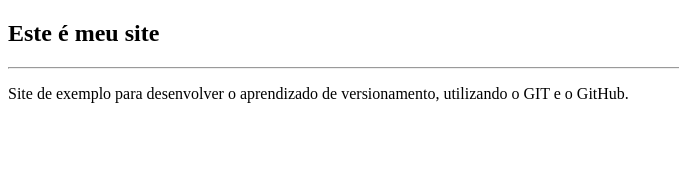
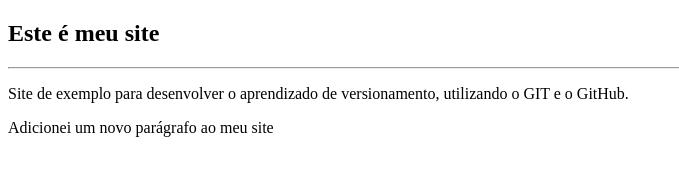
Before and after one commit to natypreisler/repositorio_1, a plain HTML site: page meu_site/index.html in a window 1280 px wide. Shown: the whole page, without its empty margins (0-679 px from the left). Drawn offline with Linux system fonts and the light colour scheme.

Commit message:
Update index.html

```diff
--- a/meu_site/index.html
+++ b/meu_site/index.html
@@ -11,7 +11,10 @@
         <hr>
         <p>
        Site de exemplo para desenvolver o aprendizado de versionamento, utilizando o GIT e o GitHub.
+        </p>
 
+        <p>
+        Adicionei um novo parágrafo ao meu site
         </p>
 
 </body>
```
